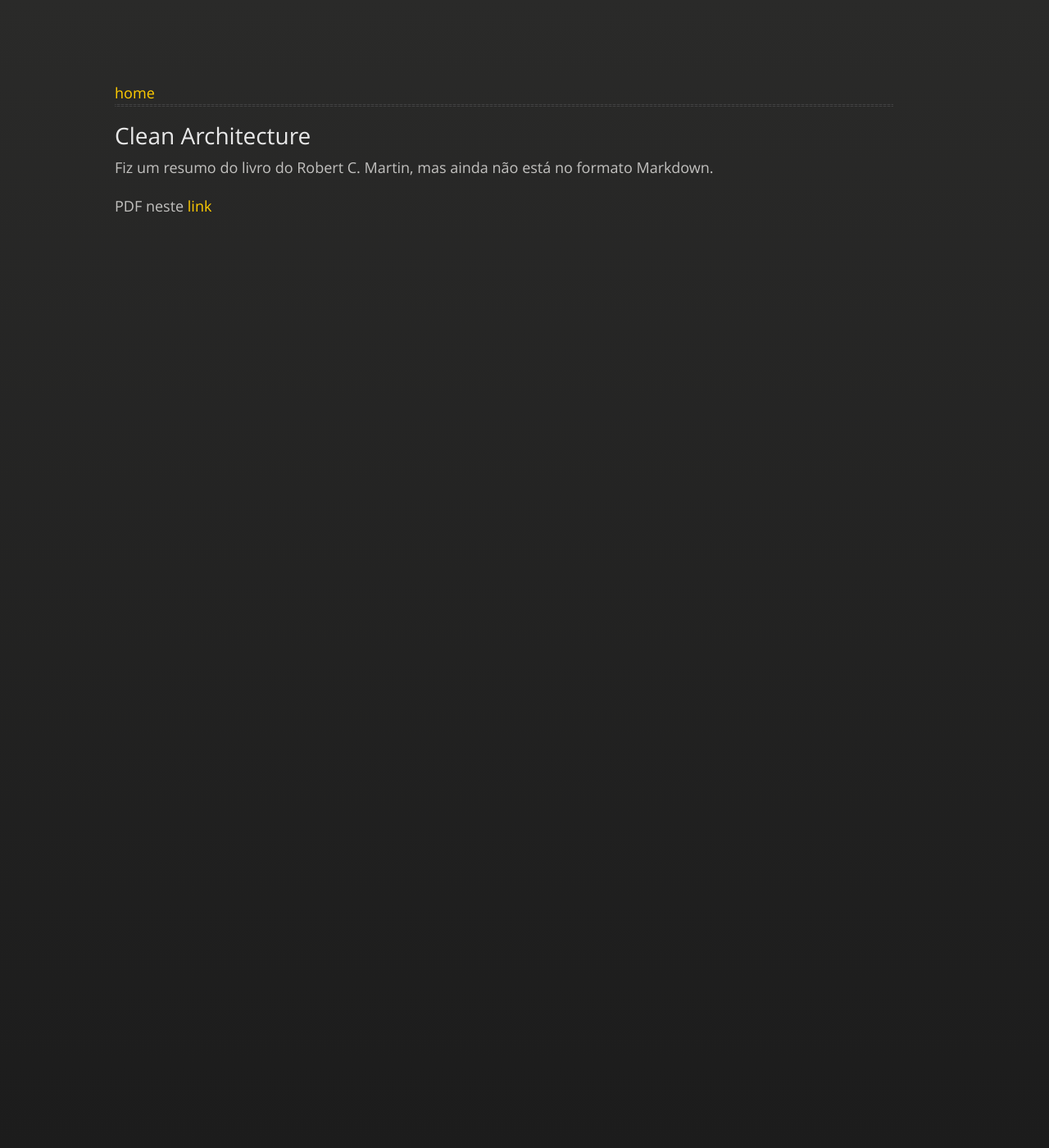
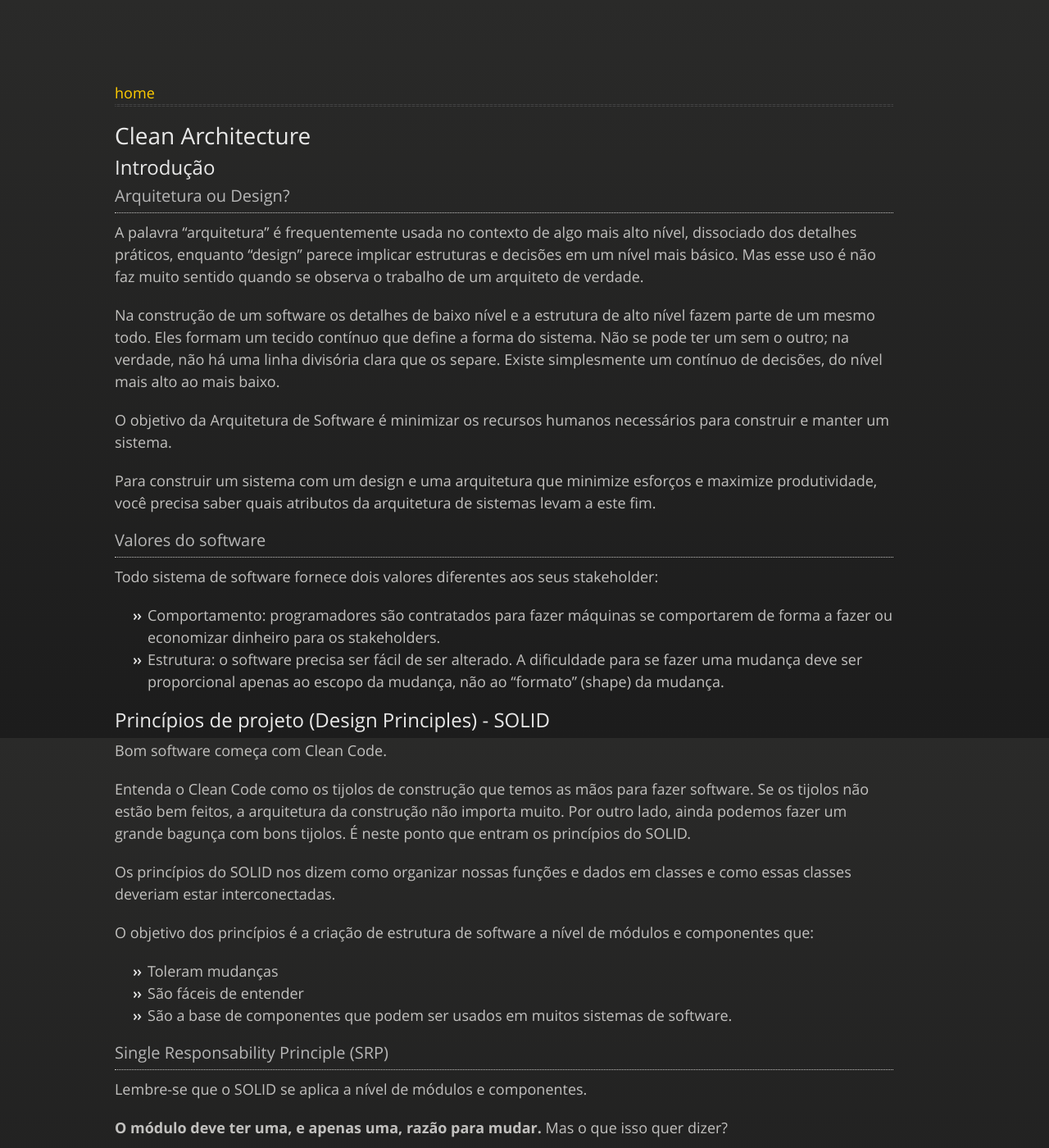
Before and after one commit to JeannAndrade/jeannandrade.github.io, a Jekyll site: the page built from content/clean_architecture/index.md, in a window 1280 px wide and 1400 px high. Shown: the whole window at 82% size. Built offline with Jekyll 4.4.1, drawn with Linux system fonts in a browser that asks for light colours; nearby versions of some CDN libraries; comment, search, counter and statistics services are not loaded; our own code applies the rules of GitHub Pages for plain Markdown files; some of the changed text lies outside the part shown.

Commit message:
Adição de texto sobre o SRP

```diff
--- a/content/clean_architecture/index.md
+++ b/content/clean_architecture/index.md
@@ -4,6 +4,56 @@ layout: internal
 
 # Clean Architecture
 
+## Introdução
+
+### Arquitetura ou Design?
+
+A palavra "arquitetura" é frequentemente usada no contexto de algo mais alto nível, dissociado dos detalhes práticos, enquanto "design" parece implicar estruturas e decisões em um nível mais básico. Mas esse uso é não faz muito sentido quando se observa o trabalho de um arquiteto de verdade.
+
+Na construção de um software os detalhes de baixo nível e a estrutura de alto nível fazem parte de um mesmo todo. Eles formam um tecido contínuo que define a forma do sistema. Não se pode ter um sem o outro; na verdade, não há uma linha divisória clara que os separe. Existe simplesmente um contínuo de decisões, do nível mais alto ao mais baixo.
+
+O objetivo da Arquitetura de Software é minimizar os recursos humanos necessários para construir e manter um sistema.
+
+Para construir um sistema com um design e uma arquitetura que minimize esforços e maximize produtividade, você precisa saber quais atributos da arquitetura de sistemas levam a este fim.
+
+### Valores do software
+
+Todo sistema de software fornece dois valores diferentes aos seus stakeholder:
+
+* Comportamento: programadores são contratados para fazer máquinas se comportarem de forma a fazer ou economizar dinheiro para os stakeholders.
+* Estrutura: o software precisa ser fácil de ser alterado. A dificuldade para se fazer uma mudança deve ser proporcional apenas ao escopo da mudança, não ao “formato” (shape) da mudança.
+
+## Princípios de projeto (Design Principles) - SOLID
+
+Bom software começa com Clean Code.
+
+Entenda o Clean Code como os tijolos de construção que temos as mãos para fazer software. Se os tijolos não estão bem feitos, a arquitetura da construção não importa muito. Por outro lado, ainda podemos fazer um grande bagunça com bons tijolos. É neste ponto que entram os princípios do SOLID.
+
+Os princípios do SOLID nos dizem como organizar nossas funções e dados em classes e como essas classes deveriam estar interconectadas.
+
+O objetivo dos princípios é a criação de estrutura de software a nível de módulos e componentes que:
+
+* Toleram mudanças
+* São fáceis de entender
+* São a base de componentes que podem ser usados em muitos sistemas de software.
+
+### Single Responsability Principle (SRP)
+
+Lembre-se que o SOLID se aplica a nível de módulos e componentes.
+
+**O módulo deve ter uma, e apenas uma, razão para mudar.** Mas o que isso quer dizer?
+
+Sistemas de software são alterados para satisfazer usuários e stakeholders. Estes são a razão para mudar a que o princípio se
+refere. Podemos reescrever o princípio assim: **Um módulo deve ser responsável por um, e apenas um, ator**.
+
+Módulo aqui é entendido como arquivo-fonte (source file)
+
+Se uma determinada classe atende a mais de um ator, ela já está ferindo o SRP. Veja a situação abaixo e uma possível solução.
+
+![Violação do SRP](./img/SRP.png)
+
+## old
+
 Fiz um resumo do livro do Robert C. Martin, mas ainda não está no formato Markdown.
 
 PDF neste [link](docs/Meu%20entendimento%20Clean%20Architec%20-%20Jeann%20Andrade.pdf)
```
Also changed, not shown: content/clean_architecture/img/SRP.png (added).
